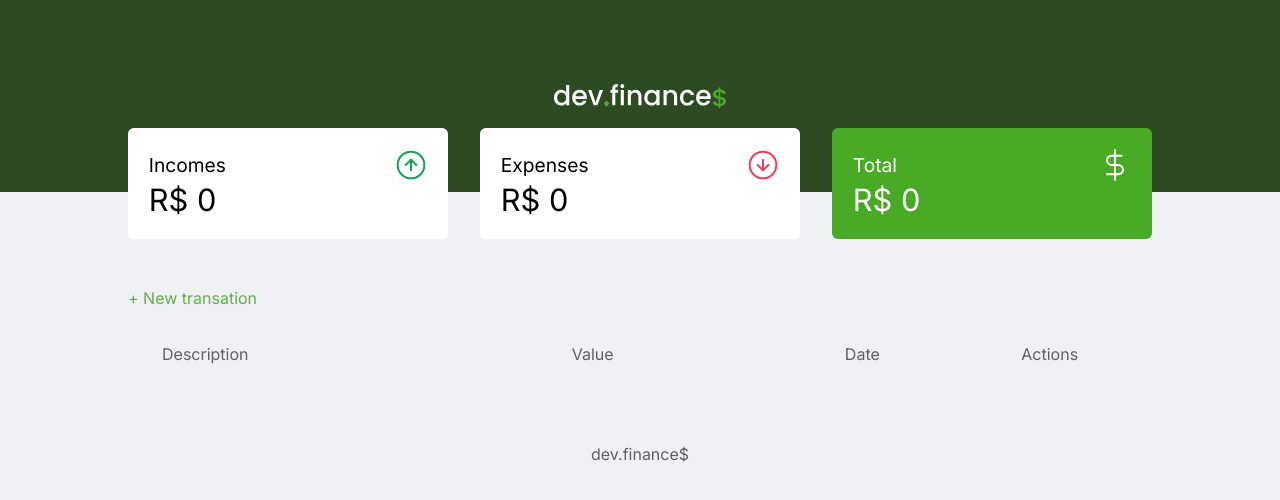
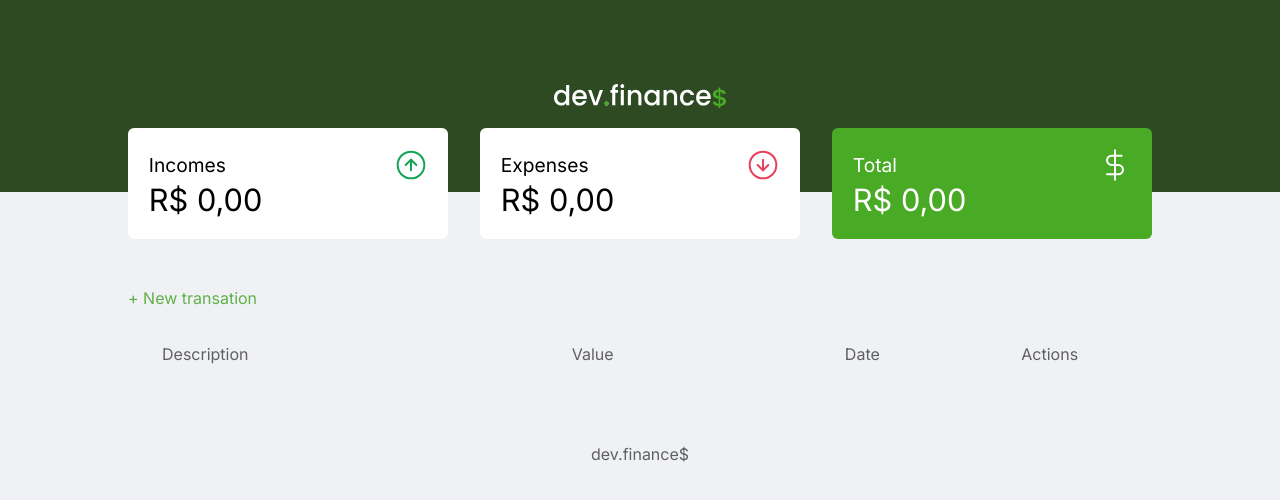
Before and after one commit to Diounata/dev.finance, a Next.js app: page / in a window 1280 px wide. Shown: the top 500 px of the page. Built offline with nearby package versions, Linux system fonts and the light colour scheme.

Commit message:
Add: formatMoney function

```diff
--- a/src/Components/Cards.tsx
+++ b/src/Components/Cards.tsx
@@ -1,5 +1,7 @@
 import Image from 'next/image';
 import styles from '@styles/Cards.module.scss';
+
+import formatMoney from '@utils/formatMoney';
 
 import { useFinance } from '@Contexts/FinanceContext';
 
@@ -7,7 +9,7 @@ export default function Cards() {
     const { financeCard } = useFinance();
 
     return (
-        <div className={styles.cardsContainer} id='cards-container'>
+        <div className={styles.cardsContainer} id="cards-container">
             <article>
                 <div>
                     <span>Incomes</span>
@@ -15,7 +17,7 @@ export default function Cards() {
                     <Image src="/income.svg" width={32} height={32} alt="Incomes" title="Incomes" />
                 </div>
 
-                <span> R$ {financeCard.income} </span>
+                <span> {formatMoney(financeCard.income)} </span>
             </article>
 
             <article>
@@ -25,7 +27,7 @@ export default function Cards() {
                     <Image src="/expense.svg" width={32} height={32} alt="Expenses" title="Expenses" />
                 </div>
 
-                <span> R$ {financeCard.expense} </span>
+                <span> {formatMoney(financeCard.expense)} </span>
             </article>
 
             <article>
@@ -35,7 +37,7 @@ export default function Cards() {
                     <Image src="/total.svg" width={32} height={32} alt="Total" title="Total" />
                 </div>
 
-                <span> R$ {financeCard.total} </span>
+                <span> {formatMoney(financeCard.total)} </span>
             </article>
         </div>
     );
--- a/src/Components/Table/TableBody.tsx
+++ b/src/Components/Table/TableBody.tsx
@@ -1,4 +1,5 @@
 import Image from 'next/image';
+import formatMoney from '@utils/formatMoney';
 
 import { useFinance } from '../../Contexts/FinanceContext';
 
@@ -23,7 +24,7 @@ export default function TableBody({ styles }) {
                     </td>
 
                     <td className={item.value < 0 ? styles.red : styles.green}>
-                        {item.value < 0 ? `-R$ ${item.value * -1}` : `R$ ${item.value}`}
+                        {formatMoney(item.value)}
                     </td>
 
                     <td>{item.date.formatted}</td>
--- /dev/null
+++ b/src/utils/formatMoney.ts
@@ -0,0 +1,3 @@
+export default function formatMoney(money = 0): string {
+    return money.toLocaleString('pt-BR', { style: 'currency', currency: 'BRL' });
+}
```
